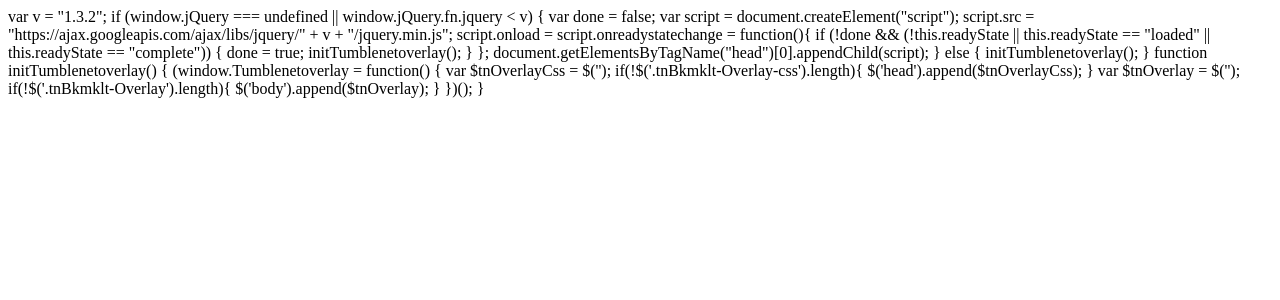
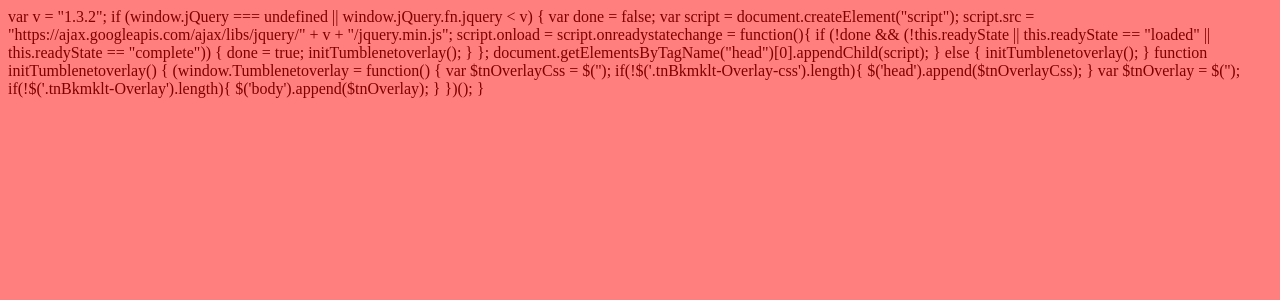
Before and after one commit to tumblenet/bookmarklets.tumblenet.ga, a Jekyll site: the page built from _bookmarklets/tumblenetOverlay.html, in a window 1280 px wide. Shown: the top 300 px of the page. Built offline with Jekyll 4.4.1, drawn with Linux system fonts in a browser that asks for light colours.

Commit message:
Update tumblenetOverlay.css

```diff
--- a/css/tumblenetOverlay.css
+++ b/css/tumblenetOverlay.css
@@ -3,7 +3,7 @@
   top: 0px;
   left: 0px;
   width: 100%;
-  height: 100&;
+  height: 100%;
   background-color: red;
   opacity: 0.5;
   z-index: 10000;
```
